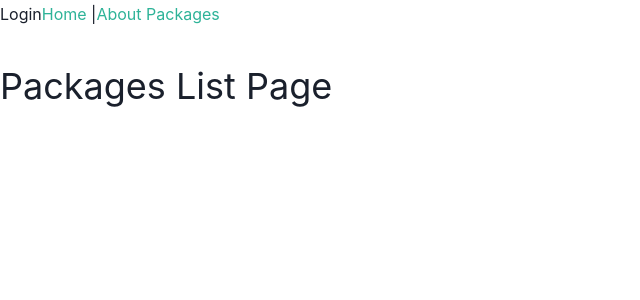
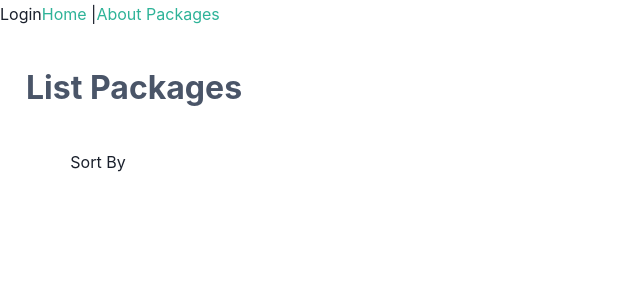
Before and after one commit to AnshulAgrawal999/my-redux-app, a React (Vite) app: page /packages in a window 1280 px wide. Shown: the top 300 px of the page, without its empty margins (0-640 px from the left). Built offline with nearby package versions, Linux system fonts and the light colour scheme.

Commit message:
update PackagesList Component

```diff
--- a/package.json
+++ b/package.json
@@ -16,6 +16,7 @@
     "@emotion/styled": "^11.6.0",
     "@reduxjs/toolkit": "^2.4.0",
     "framer-motion": "^4.0.0",
+    "lodash": "^4.17.21",
     "react": "^17.0.0",
     "react-dom": "^17.0.0",
     "react-redux": "^7.2.9",
--- a/src/pages/PackagesList.jsx
+++ b/src/pages/PackagesList.jsx
@@ -16,14 +16,84 @@ import { AddIcon, ChevronDownIcon, SearchIcon, DeleteIcon, CloseIcon, ArrowUpDow
 
 import _ from 'lodash';
 
+import { useDispatch, useSelector } from 'react-redux';
 
-function PackagesList() {
+import { Link } from 'react-router-dom';
+
+
+const PackagesList = () => {
+
+    const mainDispatch = useDispatch()  ;
+
+
     return (
-        <div>
-            <h1>Packages List Page</h1>
-            <p></p>
-        </div>
-    );
+
+        <Box sx={{ backgroundColor: 'white', p: '10px', minH: '70vh', borderRadius: '10px' }} >
+
+            <HStack>
+                <Text my='0' color='gray.600' fontWeight='bold' fontSize='2rem' ml="1rem" >List Packages</Text>
+                <Spacer />
+
+            </HStack>
+
+                    <HStack px='1em' my='2rem' pos='sticky' top='90px' zIndex='9' bg='#ffffffa6'>
+
+
+                        <Menu closeOnSelect={false}>
+                            <MenuButton size='xs' variant='ghost' width={'9em'}  >
+                                Sort By
+                            </MenuButton>
+                            <MenuList maxWidth='240px'  >
+                                <MenuOptionGroup color='gray.800' maxHeight='5vh' overflowY='auto' title='Field' type='radio'>
+                                    <MenuItemOption color='gray.600' value='packageName'>Name</MenuItemOption>
+                                    <MenuItemOption color='gray.600' value='price'>Price</MenuItemOption>
+                                    <MenuItemOption color='gray.600' value='createdAt'>Added date</MenuItemOption>
+                                    {/* <MenuItemOption color='gray.600' value='cDate'>Created Date</MenuItemOption> */}
+                                </MenuOptionGroup>
+                                <MenuDivider />
+
+                                <MenuOptionGroup color='gray.800' title='Order' type='radio'>
+                                    <MenuItemOption  color='gray.600' value='asc'>Ascending</MenuItemOption>
+                                    <MenuItemOption  color='gray.600' value='desc'>Descending</MenuItemOption>
+                                </MenuOptionGroup>
+
+                            </MenuList>
+                        </Menu>
+
+
+                        <Menu>
+                            <MenuButton size='xs' variant='ghost' >
+                            </MenuButton>
+                            <MenuList>
+                                <MenuItem >List View</MenuItem>
+                                <MenuItem >Grid View</MenuItem>
+                            </MenuList>
+                        </Menu>
+                    </HStack>
+
+
+                            <Box my='10px'>
+
+                                <Table variant='simple'>
+                                    <Tbody>
+
+                                    </Tbody>
+
+                                </Table>
+
+                            </Box>
+
+
+                            <Box my='10px'>
+
+                                <HStack flexWrap='wrap'>
+
+                                </HStack>
+
+                            </Box>
+        </Box>
+    )
+
 }
 
 export default PackagesList  ;
```
Also changed, not shown: 1 other file (tests, documents, lock files or other folders).
